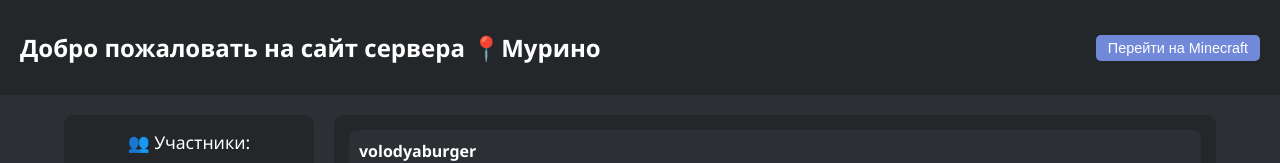
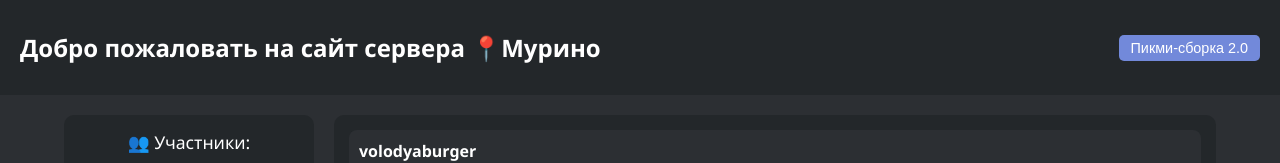
Before and after one commit to volodyaburger/murino, a plain HTML site: page index.html in a window 1280 px wide. Shown: the top 163 px of the page. Drawn offline with Linux system fonts and the light colour scheme.

Commit message:
Update index.html

```diff
--- a/index.html
+++ b/index.html
@@ -39,7 +39,7 @@
 <body>
   <header>
     <h1>Добро пожаловать на сайт сервера 📍Мурино</h1>
-    <button onclick="location.href='minecraft.html'">Перейти на Minecraft</button>
+    <button onclick="location.href='minecraft.html'">Пикми-сборка 2.0</button>
   </header>
 
   <main>
```
